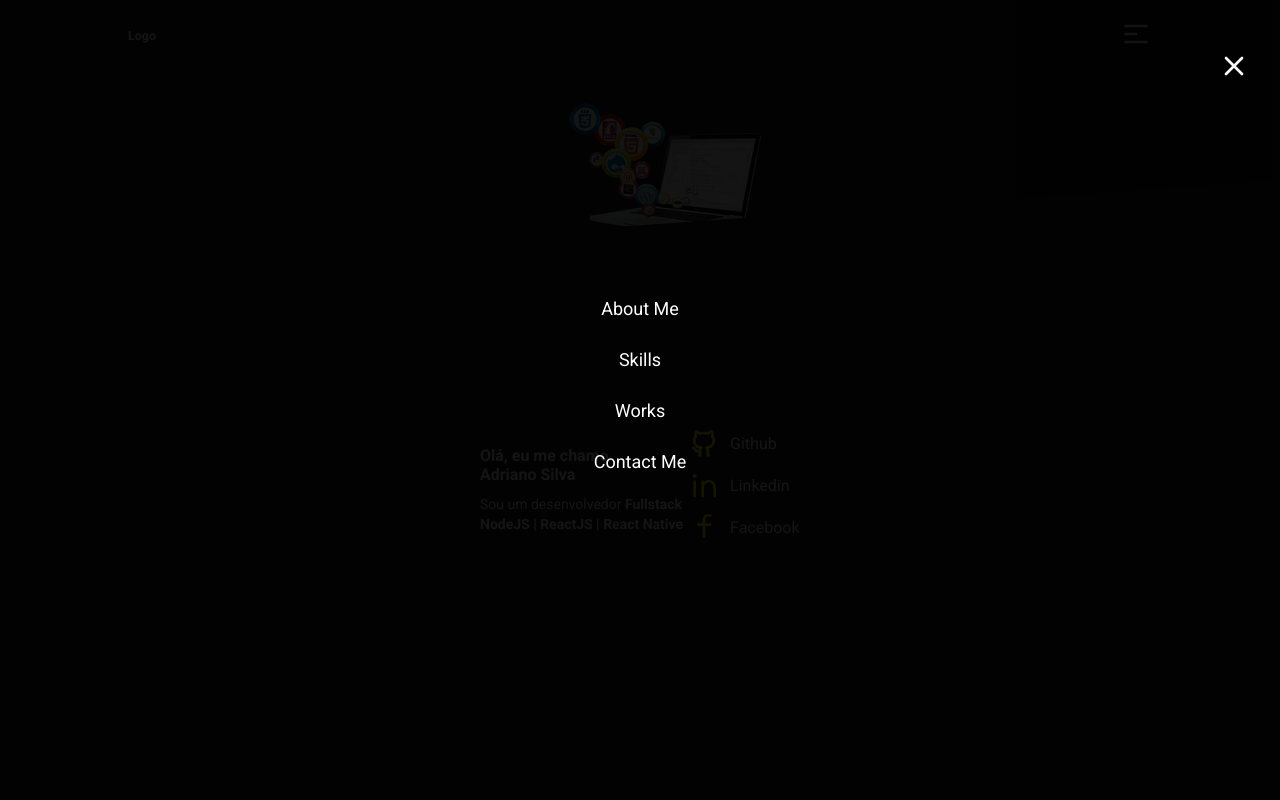
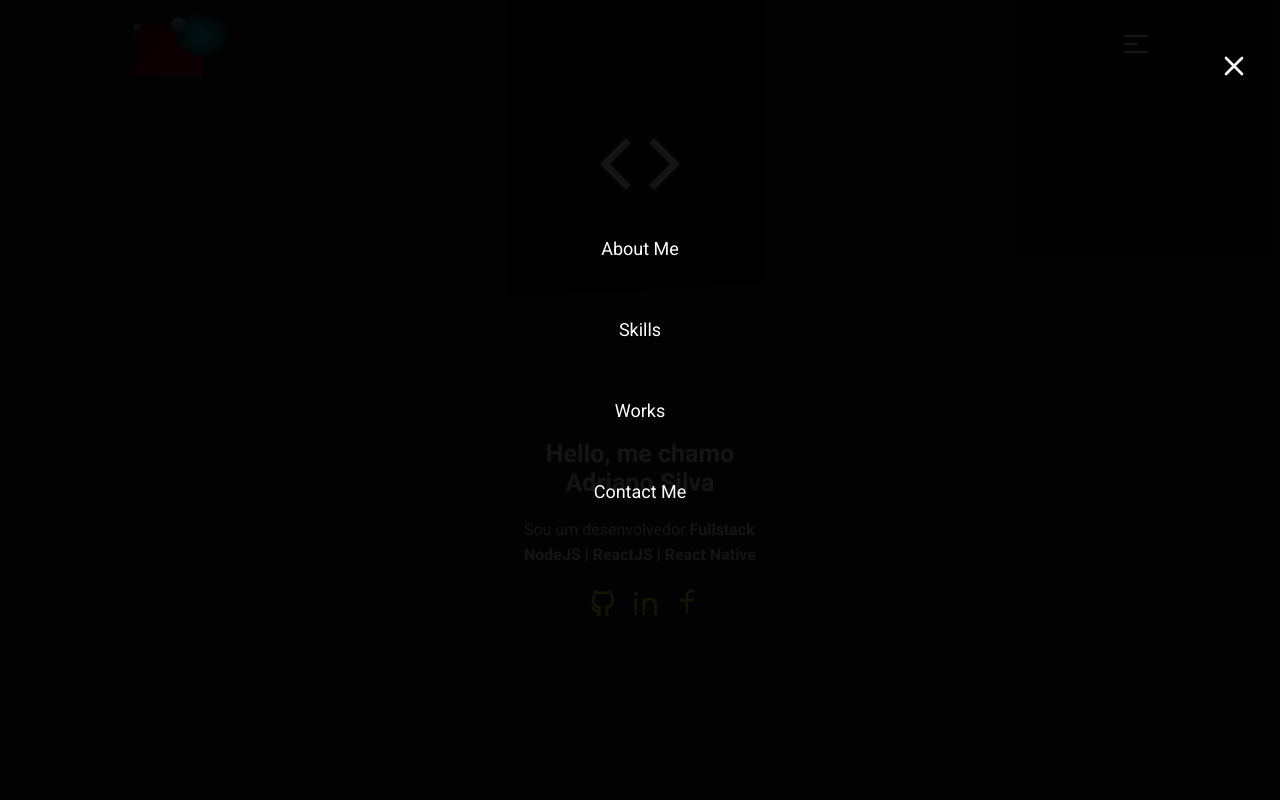
Before and after one commit to Gui-dev/profile, a Next.js app: page / in a window 1280 px wide. Both pictures are taken after a click on the button 1136 px from the left and 35 px from the top of the page. Shown: the top 800 px of the page. Built offline with nearby package versions, Linux system fonts and the light colour scheme.

Commit message:
feat: add update content

```diff
--- a/src/components/Header/index.tsx
+++ b/src/components/Header/index.tsx
@@ -1,10 +1,18 @@
-import { useState } from 'react'
+import { useEffect, useState } from 'react'
+import Link from 'next/link'
+import { useRouter } from 'next/router'
+
 import { HiOutlineMenuAlt1, HiOutlineX } from 'react-icons/hi'
 
 import { Container } from './style'
 
 export const Header = () => {
+  const router = useRouter()
   const [isOpenMenu, setIsOpenMenu] = useState(false)
+
+  useEffect(() => {
+    setIsOpenMenu(false)
+  }, [router.asPath])
 
   const handleOpenMenu = () => {
     setIsOpenMenu(true)
@@ -16,7 +24,7 @@ export const Header = () => {
 
   return (
     <Container isOpenMenu={isOpenMenu}>
-      <h1>Logo</h1>
+      <img src="/images/logo.svg" alt="Algumas formas geometricas" />
       <div>
         <button onClick={ handleOpenMenu }>
           <HiOutlineMenuAlt1 size={ 32 } color="#FFF"/>
@@ -25,10 +33,18 @@ export const Header = () => {
           <button onClick={ handleCloseMenu }>
             <HiOutlineX size={ 32 } color="#FFF"/>
           </button>
-          <a href="#aboutme" onClick={ handleCloseMenu }>About Me</a>
-          <a href="#skills" onClick={ handleCloseMenu }>Skills</a>
-          <a href="#works" onClick={ handleCloseMenu }>Works</a>
-          <a href="#contact" onClick={ handleCloseMenu }>Contact Me</a>
+          <Link href="#aboutme">
+            <a href="#aboutme">About Me</a>
+          </Link>
+          <Link href="#skills">
+            <a href="#skills">Skills</a>
+          </Link>
+          <Link href="#works">
+            <a href="#works">Works</a>
+          </Link>
+          <Link href="#contact">
+            <a href="#contact">Contact Me</a>
+          </Link>
         </nav>
       </div>
     </Container>
--- a/src/components/Header/style.ts
+++ b/src/components/Header/style.ts
@@ -9,7 +9,12 @@ export const Container = styled.div<ContainerProps>`
   align-items: center;
   justify-content: space-between;
   height: 7rem;
-  margin: 0 10%;
+  margin: 1rem 10%;
+
+  img {
+    height: 10rem;
+    width: 10rem;
+  }
 
   button {
     background-color: transparent;
--- a/src/components/Profile/index.tsx
+++ b/src/components/Profile/index.tsx
@@ -1,15 +1,15 @@
-import { RiFacebookLine, RiGithubLine, RiLinkedinLine } from 'react-icons/ri'
+import { RiCodeLine, RiFacebookLine, RiGithubLine, RiLinkedinLine } from 'react-icons/ri'
 
 import { Container, Content, Info, Links } from './style'
 
 export const Profile = () => {
   return (
     <Container>
-      <img src="/images/hero.png"/>
+      <RiCodeLine size={100} color="#FFF"/>
       <Content>
         <div>
           <Info>
-            <h1>Olá, eu me chamo<br />Adriano Silva</h1>
+            <h1>Hello, me chamo<br /><strong>Adriano Silva</strong></h1>
             <p>
               Sou um desenvolvedor <strong>Fullstack</strong><br />
               <strong>NodeJS | ReactJS | React Native</strong>
@@ -18,13 +18,13 @@ export const Profile = () => {
 
           <Links>
             <a href="https://github.com/Gui-dev" rel="noreferrer" target="_blank">
-              <RiGithubLine size={ 32 } color="#FFF"/> Github
+              <RiGithubLine size={ 32 } color="#FFF"/>
             </a>
             <a href="https://www.linkedin.com/in/adriano-silva-56641625/" rel="noreferrer" target="_blank">
-              <RiLinkedinLine size={ 32 } color="#FFF"/> Linkedin
+              <RiLinkedinLine size={ 32 } color="#FFF"/>
             </a>
             <a href="https://www.facebook.com/profile.php?id=100001273895067" rel="noreferrer" target="_blank">
-              <RiFacebookLine size={ 32 } color="#FFF"/> Facebook
+              <RiFacebookLine size={ 32 } color="#FFF"/>
             </a>
           </Links>
         </div>
--- a/src/components/Profile/style.ts
+++ b/src/components/Profile/style.ts
@@ -6,10 +6,8 @@ export const Container = styled.div`
   flex-direction: column;
   height: calc(100vh - 7rem);
 
-  img {
-    margin-left: 5rem;
-    height: 200px;
-    max-width: 100%;
+  > svg {
+    margin-top: 3rem;
   }
 `
 
@@ -17,38 +15,35 @@ export const Content = styled.div`
   display: flex;
   align-items: center;
   justify-content: center;
+  margin-top: -3rem;
   height: 100%;
   width: 100%;
   background-color: var(--gray-700);
-  transform: skewY(-4deg);
-  transform-origin: 0%;
-
-  > div {
-    display: flex;
-    align-items: center;
-    justify-content: center;
-    margin: 0 10%;
-    transform: skewY(4deg);
-  }
+  clip-path: polygon(0 23%, 100% 12%, 100% 100%, 0% 100%);
 `
 
 export const Info = styled.div`
+  width: 100%;
 
   h1 {
-    font-size: 1.6rem;
-    margin-bottom: 1rem;
+    font-size: 2.5rem;
+    text-align: center;
+    margin-top: 7rem;
+    margin-bottom: 2rem;
   }
 
   p {
-    font-size: 1.4rem;
-    line-height: 2rem;
+    font-size: 1.6rem;
+    line-height: 2.5rem;
   }
 `
 
 export const Links = styled.div`
   display: flex;
-  flex-direction: column;
-  margin-left: .5rem;
+  align-items: center;
+  justify-content: center;
+  flex-direction: row;
+  margin-top: 2rem;
 
   a {
     display: flex;
@@ -59,8 +54,12 @@ export const Links = styled.div`
     margin-bottom: 1rem;
 
     svg {
-      margin-right: 1rem;
       fill: var(--yellow);
+      margin-left: 1rem;
+
+      &:hover {
+        fill: var(--white);
+      }
     }
   }
 `
--- a/src/pages/index.tsx
+++ b/src/pages/index.tsx
@@ -1,7 +1,13 @@
+import Head from 'next/head'
 import { HomeTemplate } from 'templates/Home'
 
 export default function Home () {
   return (
-    <HomeTemplate />
+    <>
+      <Head>
+        <title>Adriano Silva | Desenvolvedor Fullstack</title>
+      </Head>
+      <HomeTemplate />
+    </>
   )
 }
--- a/src/templates/Home/index.tsx
+++ b/src/templates/Home/index.tsx
@@ -1,5 +1,9 @@
 import { Header } from 'components/Header'
 import { Profile } from 'components/Profile'
+import { Aboutme } from 'components/Aboutme'
+import { Skills } from 'components/Skills'
+import { Works } from 'components/Works'
+import { Contact } from 'components/Contact'
 
 import { Container } from './style'
 
@@ -8,6 +12,10 @@ export const HomeTemplate = () => {
     <Container>
       <Header />
       <Profile />
+      <Aboutme />
+      <Skills />
+      <Works />
+      <Contact />
     </Container>
   )
 }
```
